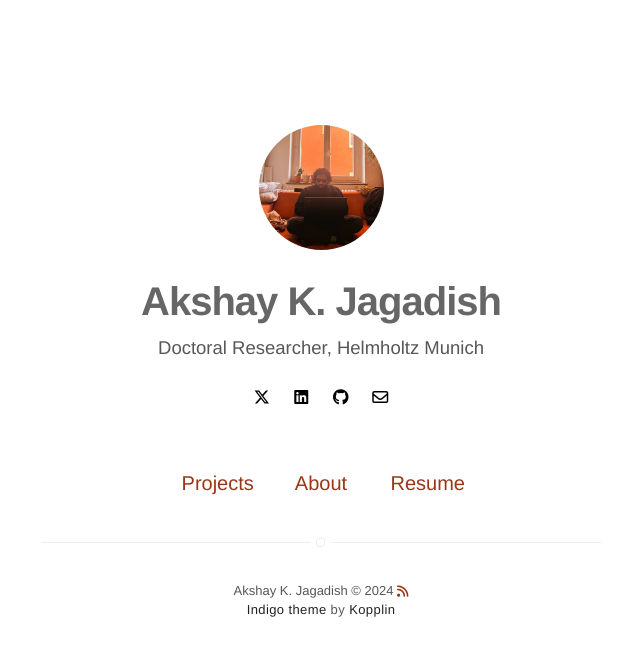
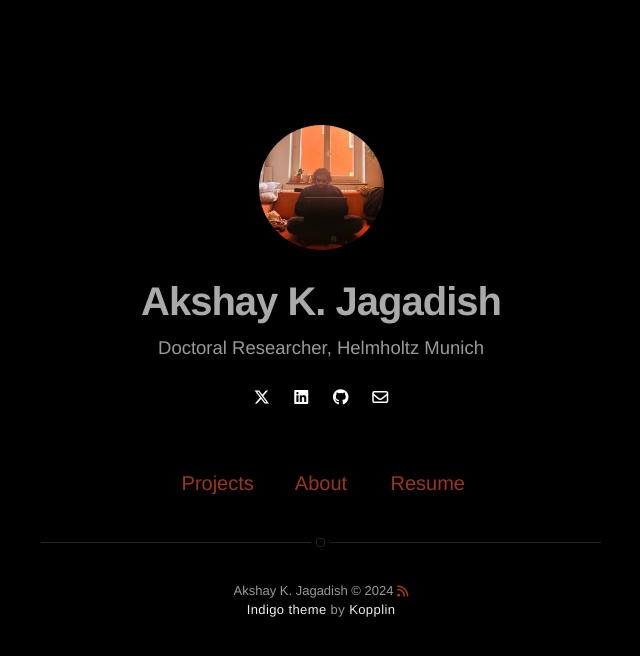
Before and after one commit to akjagadish/akjagadish.github.io, a Jekyll site: the page built from index.html, in a window 1280 px wide. Shown: the top 656 px of the page, without its empty margins (319-959 px from the left). Built offline with Jekyll 4.4.1, drawn with Linux system fonts in a browser that asks for light colours; nearby versions of some CDN libraries.

Commit message:
make it dark themed by default and update description

```diff
--- a/_config.yml
+++ b/_config.yml
@@ -3,7 +3,7 @@ title: Akshay K. Jagadish
 bio: Doctoral Researcher, Helmholtz Munich
 
 # twitter summary info
-description: A blog about technology and stuff related
+description: Akshay K. Jagadish, Doctoral Researcher at Helmholtz Munich
 
 # if it's an external image, update below for true
 # better with square images
@@ -12,7 +12,7 @@ picture: assets/images/profile.jpg
 
 # your site color theme, true for dark theme,
 # false to light theme, auto to switch with system.
-dark-theme: auto
+dark-theme: true
 
 # If you want to include your resume, set to true
 # and specify source (external or local).
```
